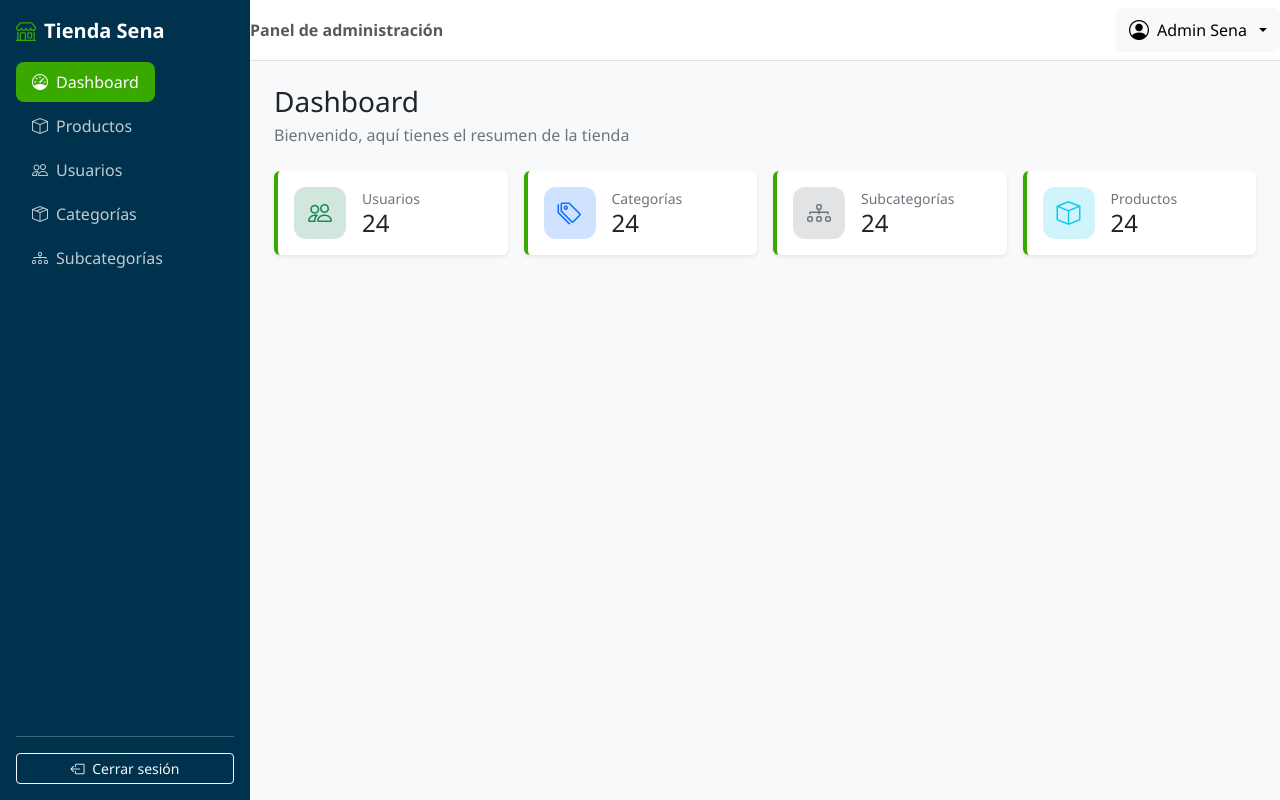
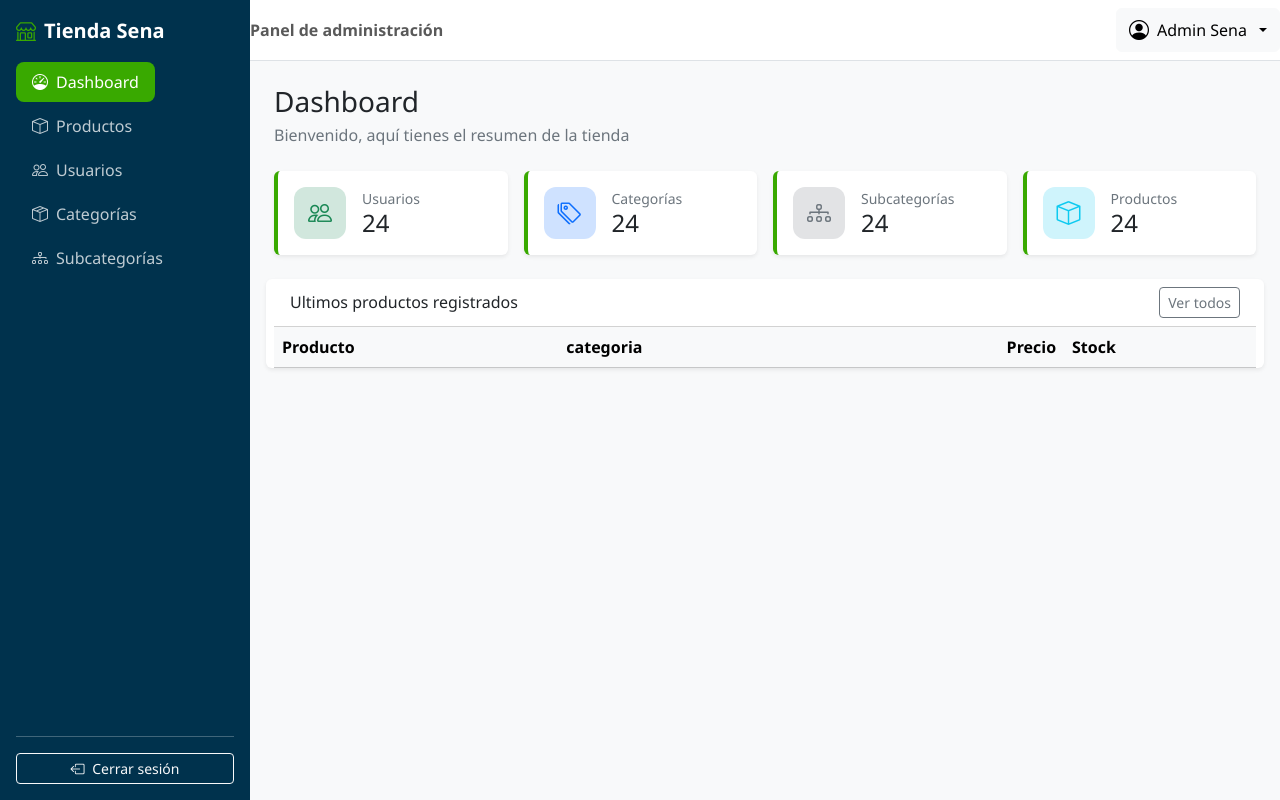
Before and after one commit to JuanMedina2403/Sena, a plain HTML site: page Programacion 3 trimestre/dashboard.html in a window 1280 px wide. Drawn offline with nearby package versions, Linux system fonts and the light colour scheme.

Commit message:
20-11-2026

```diff
--- a/Programacion 3 trimestre/dashboard.html
+++ b/Programacion 3 trimestre/dashboard.html
@@ -134,6 +134,30 @@
 
             </div>
 
+            <!--- 20/11/2026 -->
+
+            <div class="row g-3">
+                <div class="card border-0 shadow-sm h-100">
+
+                    <div class="card-header bg-white d-flex justify-content-between align-items-center">
+                        <h2 class="h6 mb-0">Ultimos productos registrados</h2>
+                        <a href="productos.html" class="btn btn-sm btn-outline-secondary">Ver todos</a>
+
+                    </div>
+                    <div class="table table-hover align-middle mb-0">
+                        <table class="table table-hover align-middle mb-0">
+                            <thead class="table-light">
+                                <tr>
+                                    <th>Producto</th>
+                                    <th>categoria</th>
+                                    <th class="text-end">Precio</th>
+                                    <th>Stock</th>
+                                </tr>
+                            </thead>
+                        </table>
+                    </div>
+                </div>
+            </div>
 
 
 
```
